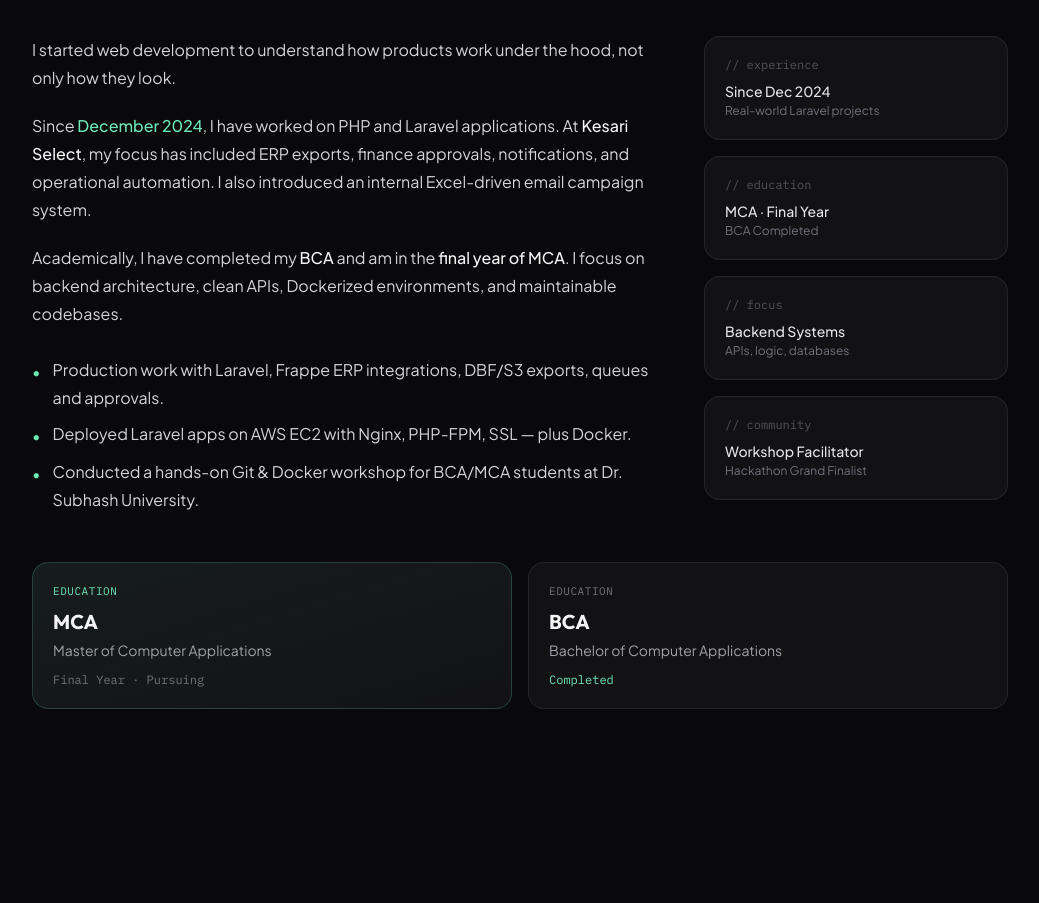
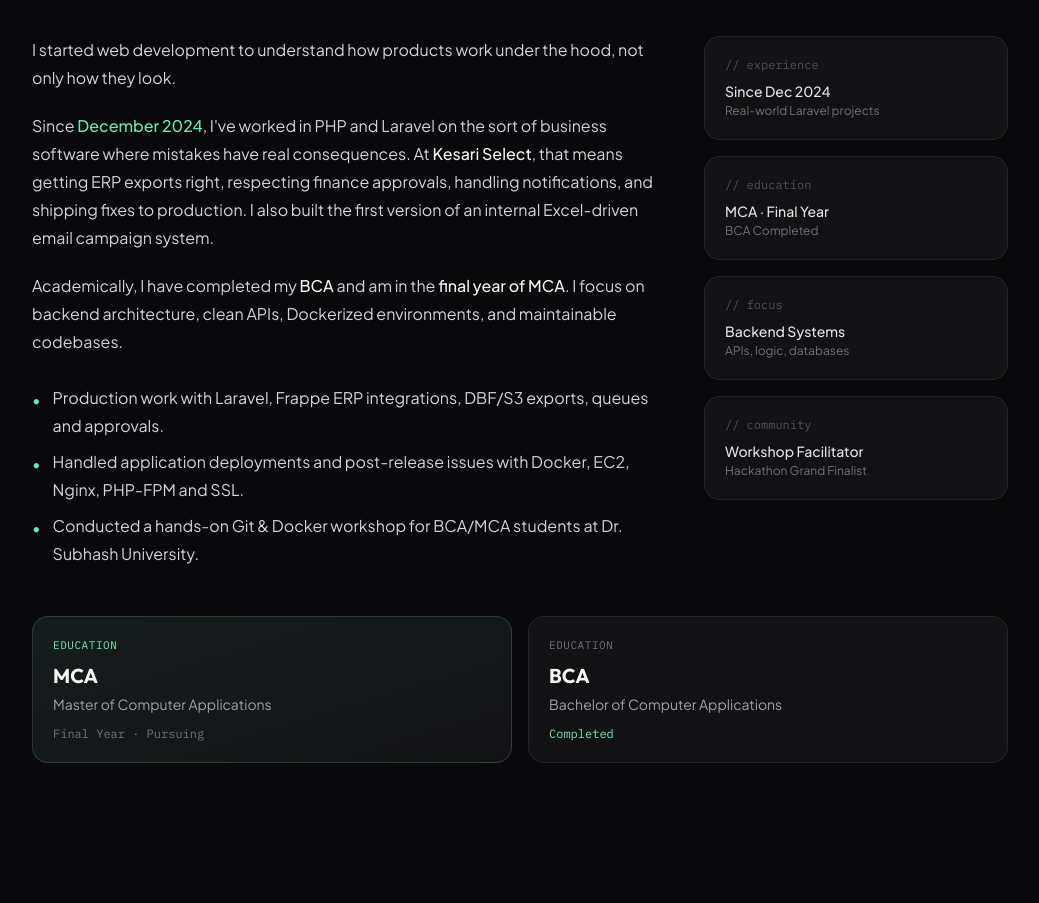
Before and after one commit to MadinBloch/Mysite, a React (Vite) app: page / in a window 1280 px wide. Shown: the part 1009-1912 px from the top of the page, without its empty margins (120-1159 px from the left). Built offline with nearby package versions, Linux system fonts and the light colour scheme.

Commit message:
Align experience and infrastructure copy with production ownership

```diff
--- a/src/components/About.jsx
+++ b/src/components/About.jsx
@@ -12,11 +12,12 @@ export default function About() {
               how they look.
             </p>
             <p>
-              Since <span className="text-accent font-medium">December 2024</span>, I have worked
-              on PHP and Laravel applications. At{' '}
-              <span className="text-zinc-100 font-medium">Kesari Select</span>, my focus has included
-              ERP exports, finance approvals, notifications, and operational automation. I also
-              introduced an internal Excel-driven email campaign system.
+              Since <span className="text-accent font-medium">December 2024</span>, I've worked in PHP
+              and Laravel on the sort of business software where mistakes have real consequences.
+              At <span className="text-zinc-100 font-medium">Kesari Select</span>, that means
+              getting ERP exports right, respecting finance approvals, handling notifications,
+              and shipping fixes to production. I also built the first version of an internal
+              Excel-driven email campaign system.
             </p>
             <p>
               Academically, I have completed my <span className="text-zinc-100 font-medium">BCA</span> and
@@ -30,7 +31,7 @@ export default function About() {
               </li>
               <li className="flex items-start gap-3">
                 <span className="text-accent mt-0.5">•</span>
-                <span>Deployed Laravel apps on AWS EC2 with Nginx, PHP-FPM, SSL — plus Docker.</span>
+                <span>Handled application deployments and post-release issues with Docker, EC2, Nginx, PHP-FPM and SSL.</span>
               </li>
               <li className="flex items-start gap-3">
                 <span className="text-accent mt-0.5">•</span>
```
